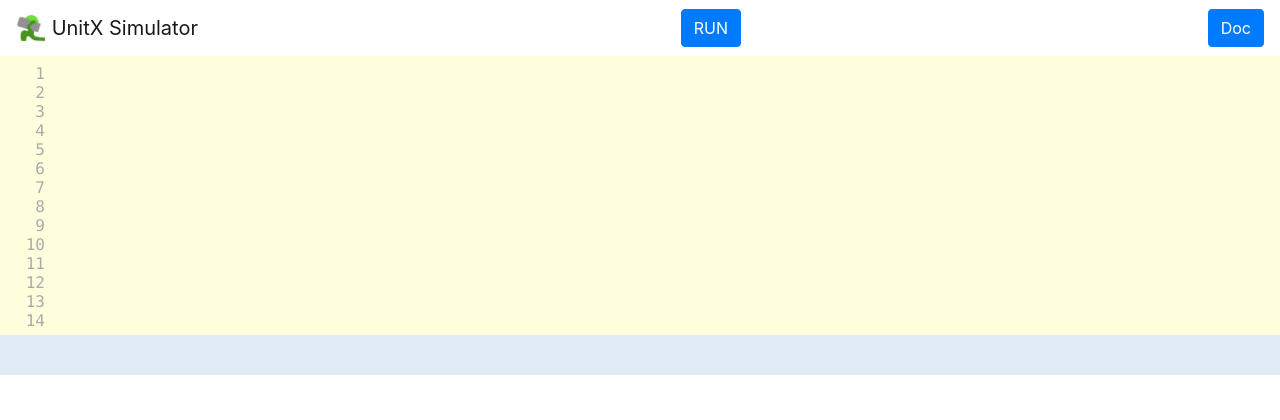
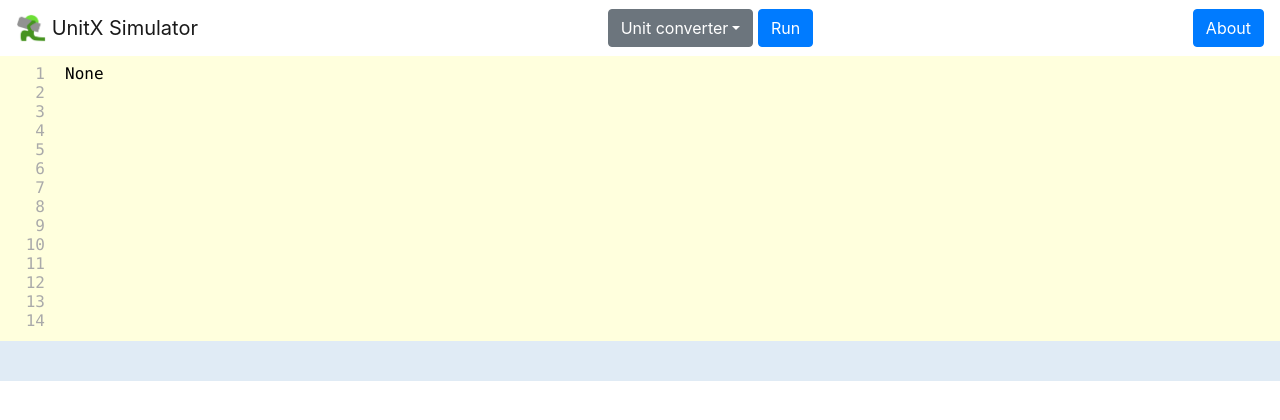
Before and after one commit to supertask/UnitXSimulator, a Flask app: page /?about=52 in a window 1280 px wide. Shown: the top 420 px of the page. Run offline with Flask 2, Linux system fonts and the light colour scheme; some libraries are stand-ins or nearby versions.

Commit message:
Add sample programs and discription about UnitX.

```diff
--- a/server.py
+++ b/server.py
@@ -8,12 +8,13 @@
 from unitx.example import Example
 
 app = Flask(__name__, template_folder='./static/template', static_url_path='')
-#app._static_folder='./static'
 intaractive_unitx = Example(is_intaractive_run=True)
 io_unitx = Example(is_intaractive_run=False)
-tmp_folder = './static/tmp/'
+tmp_folder = './tmp/'
 textarea_db = tmp_folder + 'tmp_textarea.txt'
 decoding_code = 'utf-8'
+default_sample_name = 'unit_converter'
+index_template = 'unitx_template.html'
 
 def run_unitx(code):
     # TODO(Tasuku): stand in a line
@@ -36,21 +37,47 @@
         return open(stdout_path,"r").read().decode(decoding_code)
     if os.path.getsize(stderr_path):
         return open(stderr_path,"r").read().decode(decoding_code)
-    return ""
+    return ''
 
-@app.route("/")
+@app.route("/", methods=['GET'])
 def index():
-    return render_template("unitx_template.html", code="", result="")
+    print "normal or GET!!"
+    if request.args.get('name'):
+        selected_name = request.args.get('name')
+        unitx_code = get_source_code(selected_name)
+        return render_template(index_template,
+            code = unitx_code,
+            selected_name = selected_name,
+            result = '')
+    else:
+        return render_template(index_template,
+            code=get_source_code(default_sample_name),
+            selected_name=default_sample_name,
+            result='')
+    """
+    elif request.args.get('about'):
+        return render_template(index_template,
+            code = 'about()',
+            selected_name = default_sample_name,
+            result = about_unitx)
+    """
 
-@app.route('/run')
-def run_empty():
-    return render_template("unitx_template.html", code="", result="")
 
-@app.route('/run', methods=['POST'])
+@app.route('/', methods=['POST','GET'])
 def run():
+    print "POST, GET!!!!!!!"
     unitx_code = request.form['code']
     res = run_unitx(unitx_code)
-    return render_template("unitx_template.html", code=unitx_code, result=res)
+    return render_template(index_template,
+        code=unitx_code,
+        selected_name=request.args.get('name'),
+        result=res)
+
+def get_source_code(program_name):
+    try:
+        return open('%s/%s.unit' % ('demo', program_name), 'r').read()
+    except IOError:
+        print 'Wrong query.'
 
 
 @app.route('/static/<path:filepath>')
--- a/static/css/style.css
+++ b/static/css/style.css
@@ -10,10 +10,9 @@
     box-shadow: none;
 }
 
-textarea, .lineno {
+.lined, .lineno {
     font-family: Menlo, monospace !important;
     font-size: 16px !important;
-    vertical-align: bottom !important;
 }
 
 .linedwrap, .codelines, .lines {
--- a/static/template/unitx_template.html
+++ b/static/template/unitx_template.html
@@ -15,17 +15,57 @@
 
 <body>
 
-    <form id="uploadForm" action="/run" method="post">
+    <form id="uploadForm" action="/?name={{selected_name}}" method="post">
         <nav class="navbar navbar-light bg-faded">
-            <a class="navbar-brand" href="#">
+            <!-- Title -->
+            <a class="navbar-brand" href="#" style="margin-right: 30px;">
                 <img src="img/unit.png" width="30" height="30" class="d-inline-block align-top" alt="UnitX logo">
                 UnitX Simulator
             </a>
-            <button type="submit" name="run_code" class="btn btn-primary">RUN</button>
-            <a class="btn btn-primary" href="http://supertask.jp" role="button" target='_blank'>Doc</a>
+
+            <!-- Program buttons -->
+            <span class="input-group-btn float-xs-left">
+                {% set sample_programs = {
+                    'unit_converter': 'Unit converter',
+                    'time_schedule': 'Time schedule',
+                    'currency_converter': 'Currency converter'
+                }%}
+
+                <button type="button" class="btn btn-secondary dropdown-toggle" data-toggle="dropdown" aria-haspopup="true" aria-expanded="false">{{ sample_programs[selected_name] }}</button>
+
+                <div class="dropdown-menu">
+                {% for name,title in sample_programs.items() -%}
+                    {% if name == selected_name %}
+                        <a class="dropdown-item active" href="/?name={{ name }}">{{ title }}</a>
+                    {% else %}
+                        <a class="dropdown-item" href="/?name={{ name }}">{{ title }}</a>
+                    {% endif %}
+                {% endfor %}
+                </div>
+                <button type="submit" name="run_code" class="btn btn-primary">Run</button>
+            </span>
+
+            <!-- Right -->
+            <span class="float-xs-right">
+                <!--<a class="btn btn-primary" href="/?about=52" role="button">About</a>-->
+                <button type="button" id="about" class="btn btn-primary" >About</button>
+            </span>
         </nav>
-        <textarea type="text" name="code" class="lined" rows="14" style="width: 100%; ">{{code}}</textarea>
+        <textarea type="text" name="code" class="lined" rows="14" style="width: 100%;">{{code}}</textarea>
         <pre id="result">{{result}}</pre>
+        <div id="about_unitx" style="display:none; background-color: rgb(255, 255, 221); padding: 30px;">
+        <div style="width: 50%;">
+            <h4>The UnitX Simulator</h4>
+            <p>The UnitX Simulator is a web service that runs UnitX language. The service receives a UnitX program, runs, the program on the Heroku, then returns the output. However, there is a time lag.</p>
+            <p>The UnitX still have some bugs which make probably you upset.
+            Please send me pull requests if you felt mad into <a href="http://github.com/supertask/UnitX" target='_blank'>"https://github.com/supertask/UnitX/pulls"</a>. And enjoy UnitX!!</p>
+            <h6>Links of UnitX Simulator and UnitX</h6>
+            <p>
+                <a href="http://github.com/supertask/UnitX" target='_blank'>http://github.com/supertask/UnitX</a><br />
+                <a href="http://github.com/supertask/UnitXSimulator" target='_blank'>http://github.com/supertask/UnitXSimulator</a><br />
+            </p>
+        </div>
+</div>
     </form>
 
     <!-- jQuery first, then Tether, then Bootstrap JS. -->
@@ -38,28 +78,31 @@
     <script>
     $(function() {
         $(".lined").linedtextarea();
-        /*
-        $('#run_button').click(function() {
-            var playing;
-            $.ajax('/run', {
-                type: 'POST',
-                data: $('textarea#code').val(),
-                dataType: 'json',
-                success: function(data) {
-                    if (!data) return;
-                    //if (playing != null) playing.Stop();
-                    if (data.Errors) {
-                        error(output, data.Errors);
-                        return;
-                    }
-                    //playing = playback(output, data.Events);
-                },
-                error: function() {
-                    //error(output, 'Error communicating with remote server.');
-                }
-            });
+
+        var isClicked=false;
+        var ex_result="";
+
+        function show_about() {
+            $(".linedwrap").show();
+            $("#result").show();
+            $("div#about_unitx").hide();
+            isClicked = false;
+        }
+
+        $("button#about").click(function(){
+            if (isClicked) {
+                show_about();
+            }
+            else {
+                $(".linedwrap").hide();
+                $('#result').hide();
+                $("div#about_unitx").show();
+                $("div#about_unitx").click(function() {
+                    show_about();
+                });
+                isClicked = true;
+            }
         });
-        */
     });
     </script>
 
```
Also changed, not shown: 8 other files.
